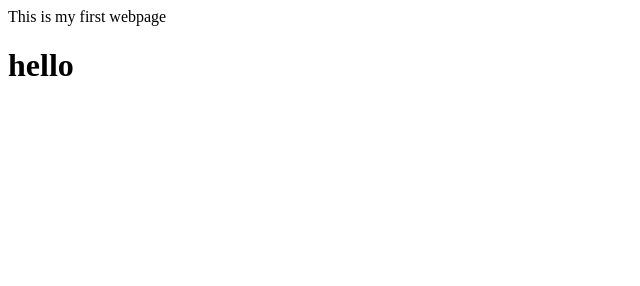
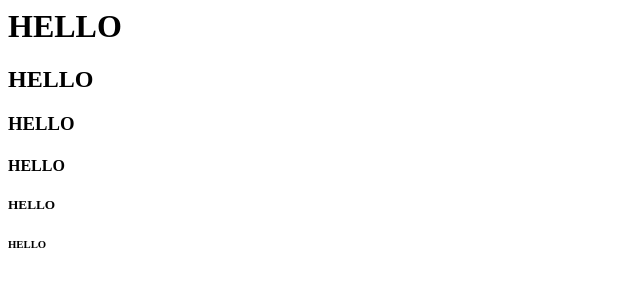
Before and after one commit to tadseprachi/website, a plain HTML site: page index.html in a window 1280 px wide. Shown: the whole page, without its empty margins (0-640 px from the left). Drawn offline with Linux system fonts and the light colour scheme.

Commit message:
index file again modified

```diff
--- a/index.html
+++ b/index.html
@@ -1,2 +1,13 @@
-This is my first webpage
-<h1>hello</h1>
+<html>
+<head>
+<title>Demo project</title>
+</head>
+<body>
+<h1>HELLO</h1>
+<h2>HELLO</h2>
+<h3>HELLO</h3>
+<h4>HELLO</h4>
+<h5>HELLO</h5>
+<h6>HELLO</h6>
+</body>
+</html>
```
